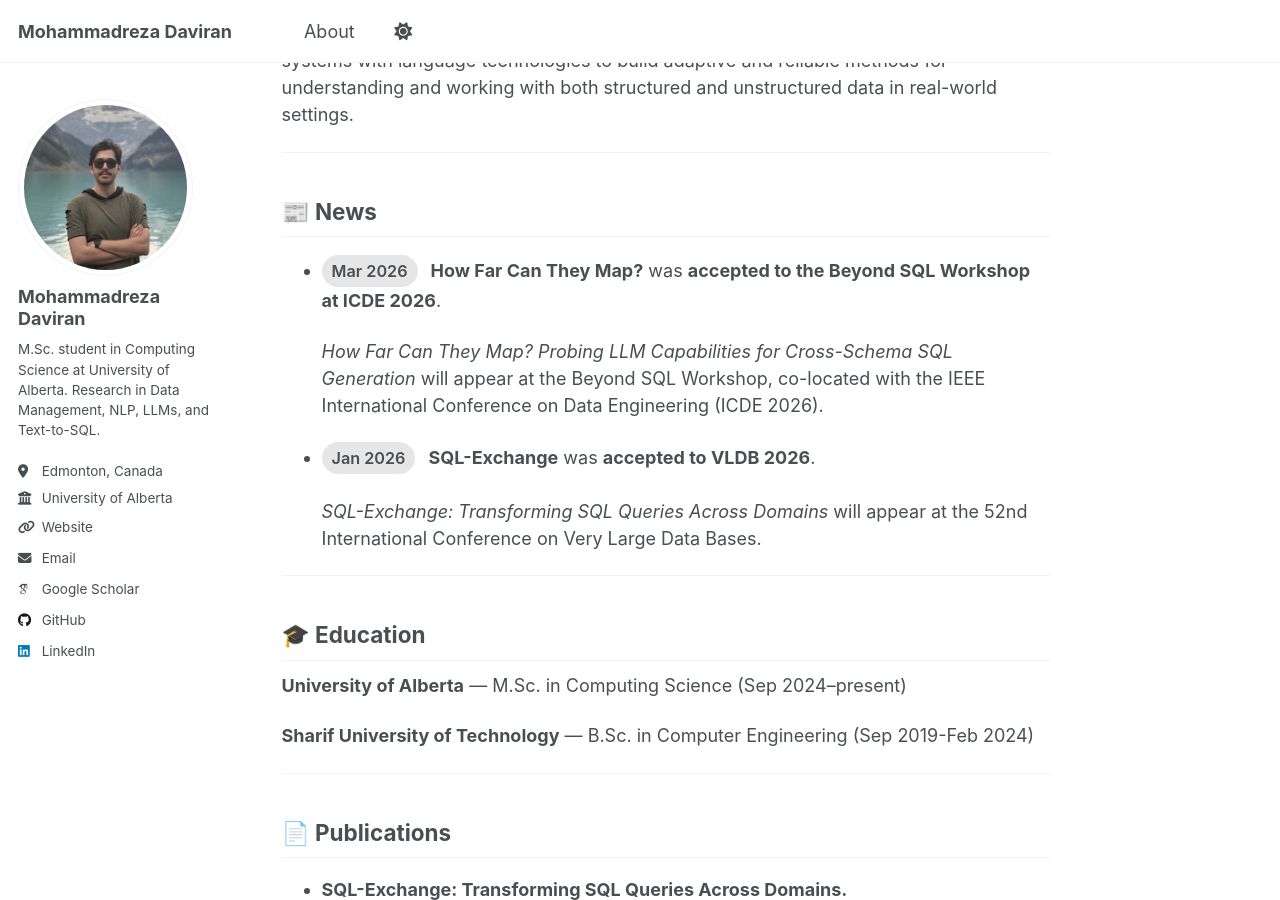
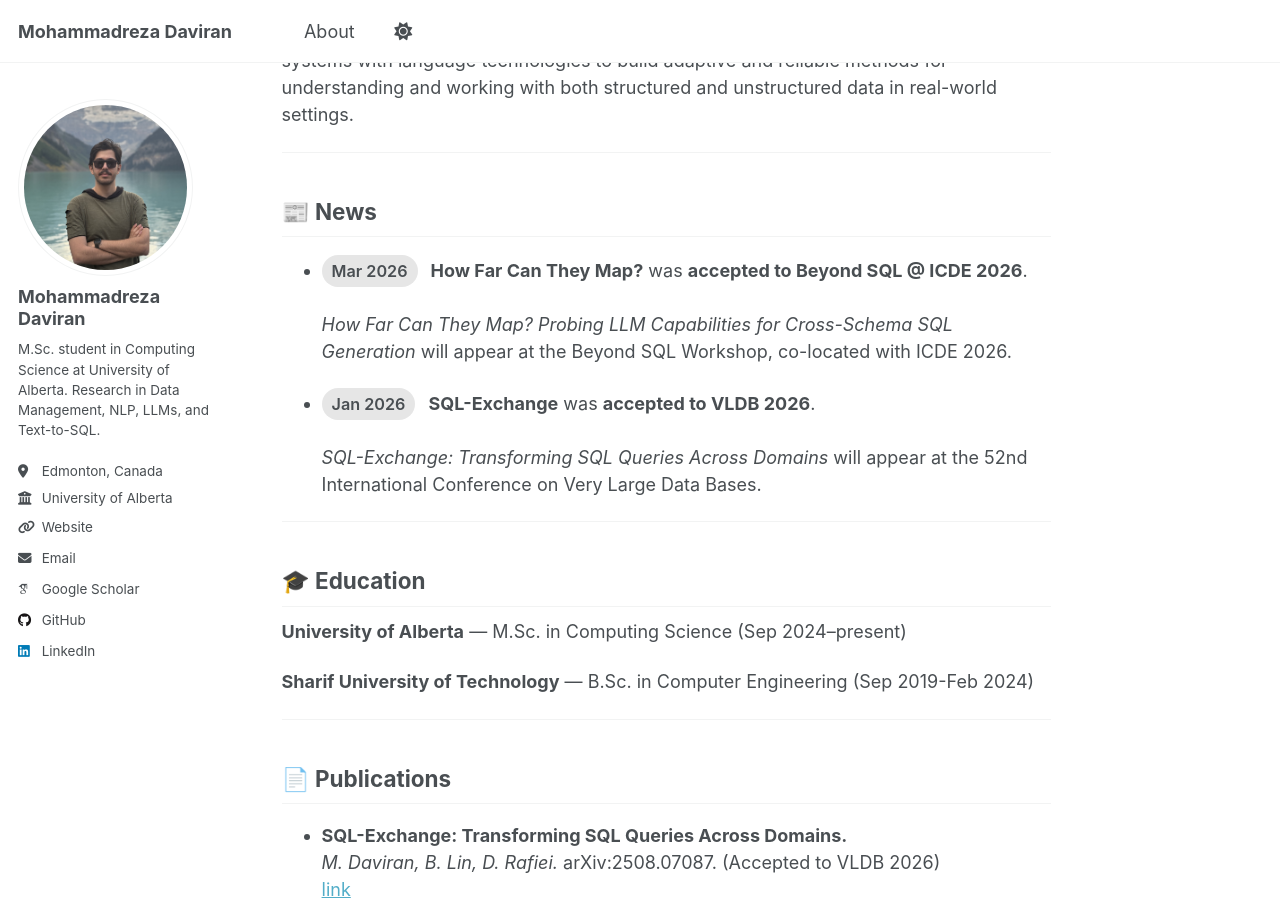
Before and after one commit to mmdrez4/mmdrez4.github.io, a Jekyll site: the page built from _pages/about.md, in a window 1280 px wide and 900 px high, scrolled down 359 px. Built offline with Jekyll 4.4.1, drawn with Linux system fonts in a browser that asks for light colours; some web fonts are replaced; a script that is not in the unit is left out.

Commit message:
Update about.md

```diff
--- a/_pages/about.md
+++ b/_pages/about.md
@@ -23,9 +23,10 @@
     font-weight: 600;
     font-size: 0.9em;
   ">Mar 2026</span>
-  <strong>How Far Can They Map?</strong> was <strong>accepted to the Beyond SQL Workshop at ICDE 2026</strong>.<br>
+    <strong>How Far Can They Map?</strong> was <strong>accepted to Beyond SQL @ ICDE 2026</strong>.<br>
 
-  *How Far Can They Map? Probing LLM Capabilities for Cross-Schema SQL Generation* will appear at the Beyond SQL Workshop, co-located with the IEEE International Conference on Data Engineering (ICDE 2026).
+  *How Far Can They Map? Probing LLM Capabilities for Cross-Schema SQL Generation* will appear at the Beyond SQL Workshop, co-located with ICDE 2026.
+
 
 - <span style="
     display: inline-block;
```
